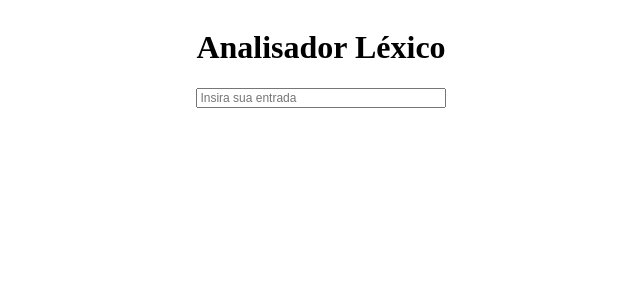
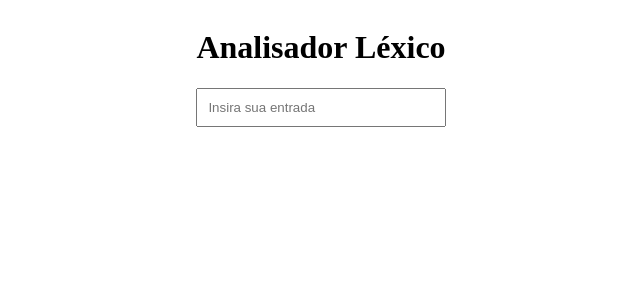
Before and after one commit to Alexandrehideki13/analizador-lexico, a Vue app: page / in a window 1280 px wide. Shown: the top 300 px of the page, without its empty margins (319-959 px from the left). Built offline with nearby package versions, Linux system fonts and the light colour scheme.

Commit message:
ultimas validacooes

```diff
--- a/src/views/Home.vue
+++ b/src/views/Home.vue
@@ -6,28 +6,28 @@
         v-model="wordValue"
         type="text"
         placeholder="Insira sua entrada"
-        style="font-size: 12px; padding: 7px, margin-bottom: 20px"
+        style="padding: 10px; margin-bottom: 20px"
       />
-      <span
+      <h2
         v-show="validations.length > 0"
         :style="{
           margin: '20px auto 20px auto',
           color: validations.find((val) => val.status === false)
             ? 'red'
-            : 'green'
+            : 'green',
         }"
       >
         {{
           validations.find((val) => val.status === false)
-            ? "Palavra inválida"
-            : "Palavra válida"
+            ? `Palavra: "${wordValue.slice(0, 10)}" é inválida`
+            : `Palavra: "${wordValue.slice(0, 10)}" é válida`
         }}
-      </span>
+      </h2>
       <li
         v-for="(validation, index) in validations"
         :key="index"
         :style="{
-          'font-size': '0.8rem',
+          'font-size': '18px',
           color:
             validation.status === true
               ? 'green'
@@ -61,8 +61,10 @@ Esse projeto foi desenvolvido por:
   },
   watch: {
     wordValue(word) {
-      this.validations = [];
-      this.verifyWord(word);
+      if (word.length <= 10) {
+        this.validations = [];
+        this.verifyWord(word.slice(0, 10));
+      }
     },
   },
   methods: {
@@ -75,10 +77,10 @@ Esse projeto foi desenvolvido por:
         },
         {
           //? regexValidarSequenciaDaPalavra
-          text: "A palavra deve alternar entre consoantes e vogais podendo haver sequência de números no final.",
-          status: /^([bcdfglmnprstvxz][aeiou])+[bcdfglmnprstvxz]?\d*$/i.test(
+          text: "A palavra deve alternar entre consoantes e vogais podendo haver um algarismo numérico ao final.",
+          status: word.length > 2 ? /^([bcdfglmnprstvxz][aeiou])+[bcdfglmnprstvxz]?\d?$/i.test(
             word.replace(/\s/g, "")
-          )
+          ) : /^[bcdfglmnprstvxz][aeiou]?\d?/i.test(word)
             ? true
             : false,
         },
```
